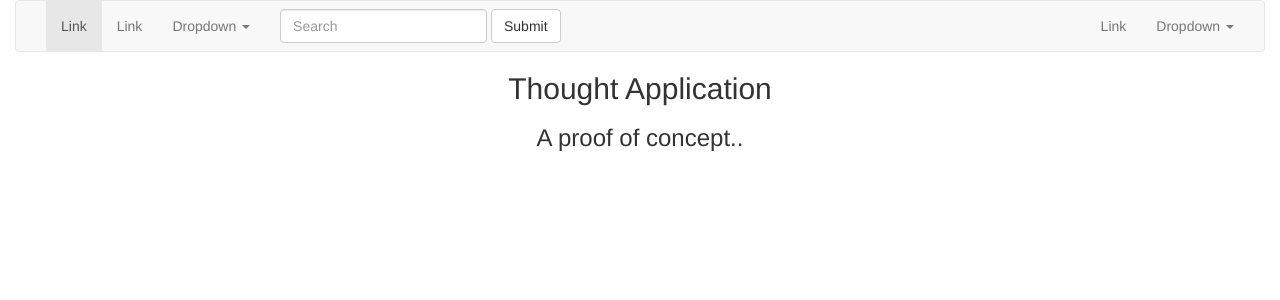
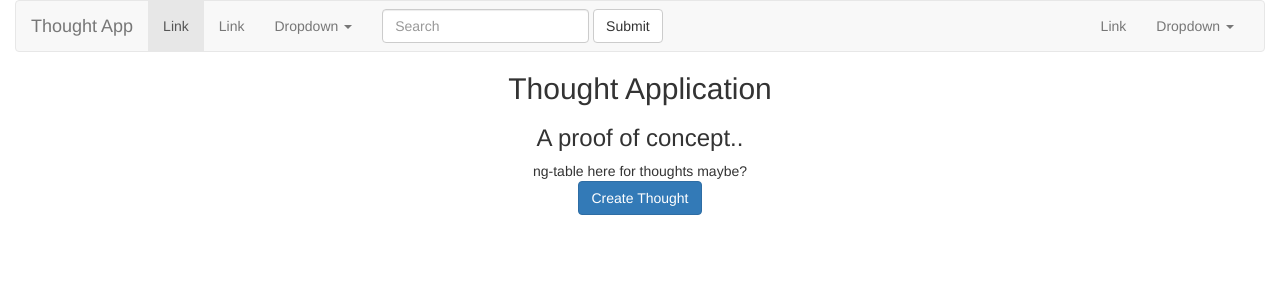
Before and after one commit to h3xc0ntr0l/thought-app, a Flask app: page / in a window 1280 px wide. Shown: the top 300 px of the page. Run offline with Flask 2, Linux system fonts and the light colour scheme; some libraries are stand-ins or nearby versions.

Commit message:
scaffolding

```diff
--- a/static/js/app.js
+++ b/static/js/app.js
@@ -3,11 +3,17 @@ angular.module('app', []).controller('HomeCtrl', [
 'ThoughtService',
 function($scope, ThoughtService){
 
-	$scope.thought = {};
+	//this is all just scaffolding!!
+
+
+	$scope.title = "Thought App";
+
+	$scope.thought = {}; //just so we have this object at the outset.
 	ThoughtService.getThoughts(); // need to chain the command with a .then(err handler, success handler, other handler) etc
 
-	$scope.create = ThoughtService.makeThought($scope.thought);
-
+	$scope.create = function(){
+		ThoughtService.makeThought($scope.thought);
+	}
 
 
 
@@ -15,11 +21,11 @@ function($scope, ThoughtService){
 '$http',
 function($http){
 
-	function getThoughts(){
+	this.getThoughts = function(){
 		return $http.get('/api/thoughts');
 	}
 
-	function makeThought(thought){
+	this.makeThought = function(thought){
 		return $http.post('/api/thoughts');
 	}
 
--- a/templates/index.html
+++ b/templates/index.html
@@ -21,7 +21,7 @@
         <span class="icon-bar"></span>
         <span class="icon-bar"></span>
       </button>
-          <a class="navbar-brand" href="#" ng-bind="message"></a>
+          <a class="navbar-brand" href="#" ng-bind="title"></a>
         </div>
 
         <!-- Collect the nav links, forms, and other content for toggling -->
@@ -76,7 +76,14 @@
    	<div class="row">
    		<div class="col-md-12">
    			<div class="text-center">
-
+   				ng-table here for thoughts maybe?
+   			</div>
+   		</div>
+   	</div>
+   	<div class="row">
+   		<div class="col-md-12">
+   			<div class="text-center">
+   				<button class="btn btn-primary">Create Thought</button>
    			</div>
    		</div>
    	</div>
```
